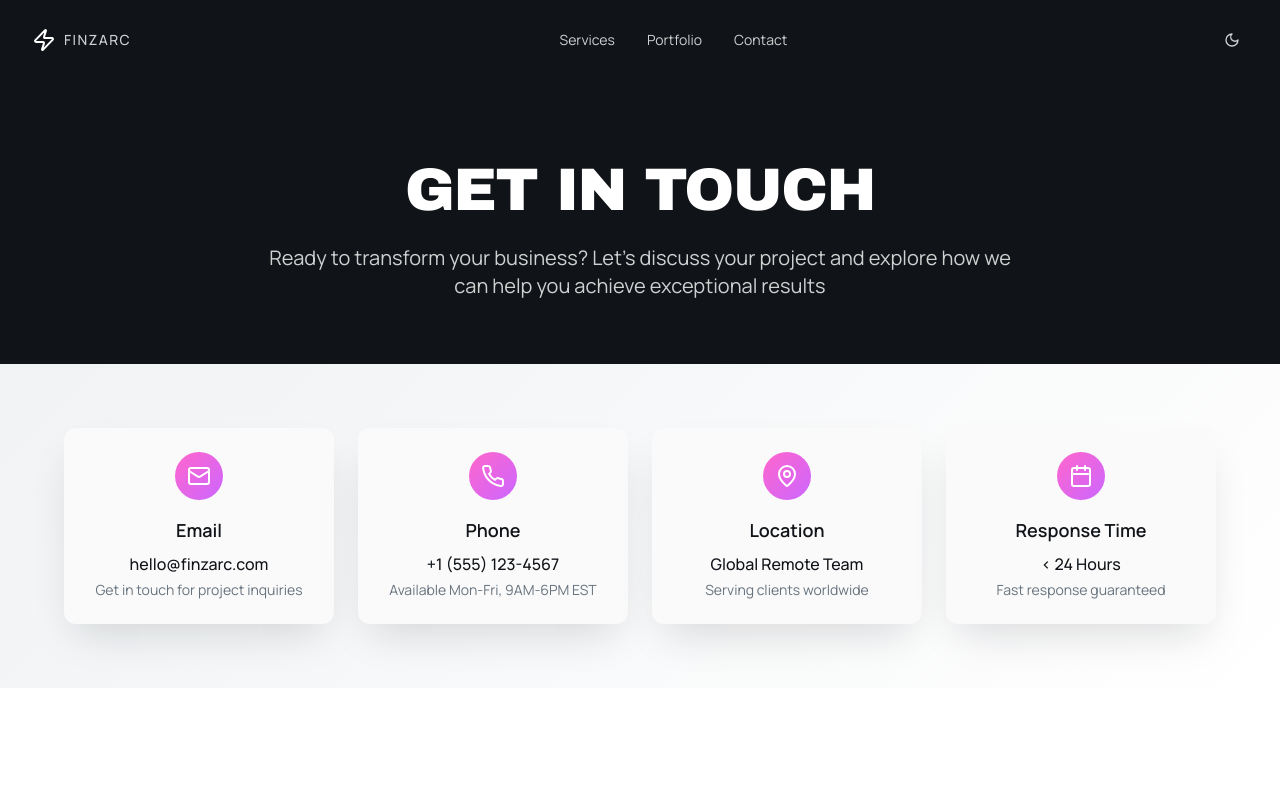
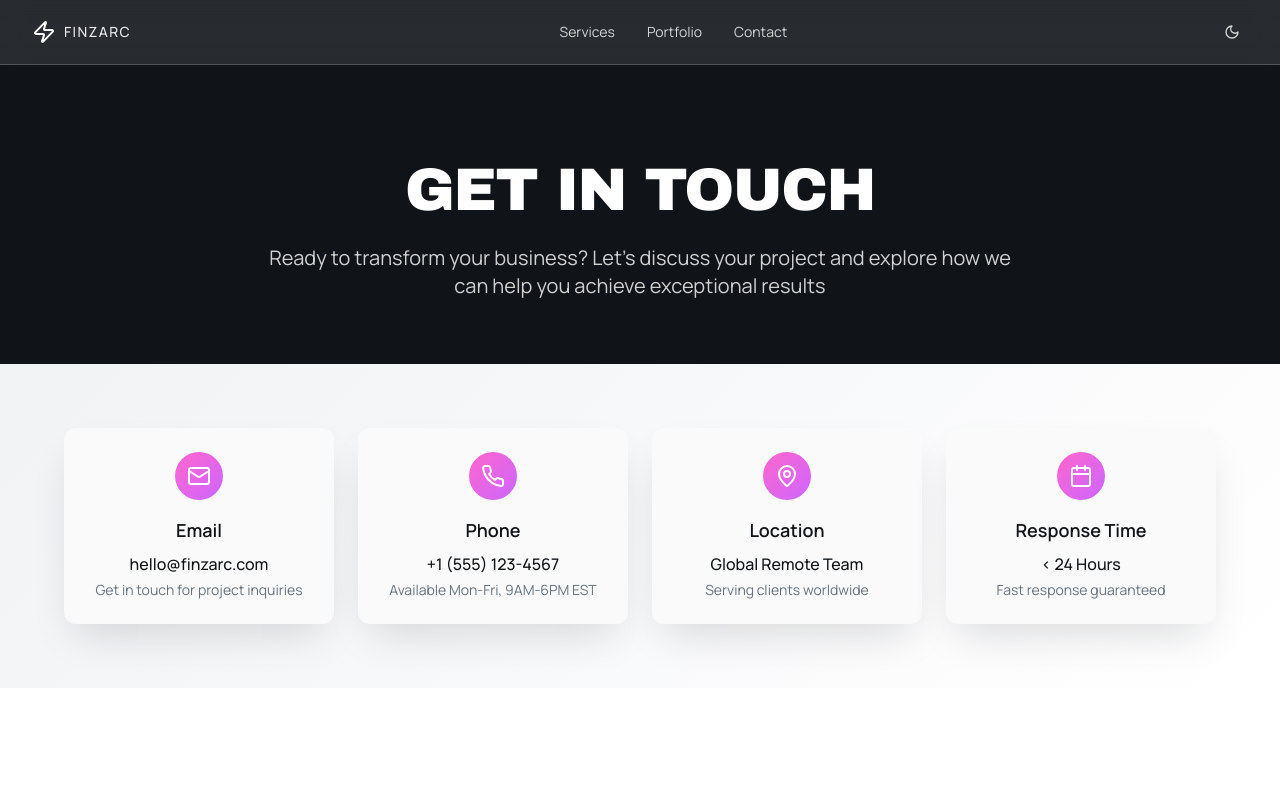
Before and after one commit to Yashverma849/Finzarc, a React (Vite) app: page /contact in a window 1280 px wide. Shown: the top 789 px of the page. Built offline with nearby package versions, Linux system fonts and the light colour scheme.

Commit message:
Add sticky navbar and improve text contrast
Implement a sticky navbar with glassmorphism effect across all pages. Adjust text colors to ensure proper contrast and readability, especially for white text on light backgrounds.

```diff
--- a/src/components/Navbar.tsx
+++ b/src/components/Navbar.tsx
@@ -10,12 +10,12 @@ export function Navbar() {
   ];
 
   return (
-    <nav className="absolute top-0 left-0 right-0 z-50 px-8 py-6">
+    <nav className="fixed top-0 left-0 right-0 z-50 backdrop-blur-md bg-white/10 border-b border-white/20 px-8 py-4 transition-all duration-300">
       <div className="flex items-center justify-between">
         {/* Logo */}
         <Link to="/" className="flex items-center space-x-2">
           <Zap className="h-6 w-6 text-white" />
-          <span className="font-manrope text-sm text-white/80 uppercase tracking-widest font-medium">
+          <span className="font-manrope text-sm text-white/90 uppercase tracking-widest font-medium">
             FINZARC
           </span>
         </Link>
--- /dev/null
+++ b/src/components/NavbarContextual.tsx
@@ -0,0 +1,57 @@
+import { Link } from "react-router-dom";
+import { Zap } from "lucide-react";
+import { ThemeToggle } from "./ThemeToggle";
+
+interface NavbarContextualProps {
+  variant?: "light" | "dark";
+}
+
+export function NavbarContextual({ variant = "dark" }: NavbarContextualProps) {
+  const navLinks = [
+    { name: "Services", href: "/services" },
+    { name: "Portfolio", href: "/portfolio" },
+    { name: "Contact", href: "/contact" }
+  ];
+
+  const isLight = variant === "light";
+
+  return (
+    <nav className={`fixed top-0 left-0 right-0 z-50 backdrop-blur-md px-8 py-4 transition-all duration-300 ${
+      isLight
+        ? "bg-background/80 border-b border-border/50"
+        : "bg-white/10 border-b border-white/20"
+    }`}>
+      <div className="flex items-center justify-between">
+        {/* Logo */}
+        <Link to="/" className="flex items-center space-x-2">
+          <Zap className={`h-6 w-6 ${isLight ? "text-foreground" : "text-white"}`} />
+          <span className={`font-manrope text-sm uppercase tracking-widest font-medium ${
+            isLight ? "text-foreground/90" : "text-white/90"
+          }`}>
+            FINZARC
+          </span>
+        </Link>
+
+        {/* Navigation Links */}
+        <div className="hidden md:flex items-center space-x-8">
+          {navLinks.map((link) => (
+            <Link
+              key={link.name}
+              to={link.href}
+              className={`font-manrope transition-colors duration-300 text-sm ${
+                isLight
+                  ? "text-foreground/80 hover:text-foreground"
+                  : "text-white/80 hover:text-white"
+              }`}
+            >
+              {link.name}
+            </Link>
+          ))}
+        </div>
+
+        {/* Theme Toggle */}
+        <ThemeToggle />
+      </div>
+    </nav>
+  );
+}
--- a/src/pages/Contact.tsx
+++ b/src/pages/Contact.tsx
@@ -2,7 +2,7 @@ import { ArrowRight, Mail, Phone, MapPin, Calendar } from "lucide-react";
 import { Button } from "@/components/ui/button";
 import { Input } from "@/components/ui/input";
 import { Textarea } from "@/components/ui/textarea";
-import { Navbar } from "@/components/Navbar";
+import { NavbarContextual } from "@/components/NavbarContextual";
 
 const Contact = () => {
   const contactInfo = [
@@ -36,7 +36,7 @@ const Contact = () => {
     <div className="min-h-screen bg-background">
       {/* Hero Section */}
       <section className="relative bg-primary text-white pt-24 pb-16">
-        <Navbar />
+        <NavbarContextual variant="dark" />
 
         <div className="max-w-6xl mx-auto px-8 pt-16">
           <div className="text-center">
--- a/src/pages/Index.tsx
+++ b/src/pages/Index.tsx
@@ -75,7 +75,7 @@ const Index = () => {
         <Navbar />
 
         {/* Hero Content - Left Side */}
-        <div className="relative z-10 max-w-2xl pt-32 px-8">
+        <div className="relative z-10 max-w-2xl pt-40 px-8">
           <div className="space-y-6">
             <h1 className="font-futura text-6xl text-white tracking-tight leading-[1.1] uppercase">
               FINZARC
--- a/src/pages/Portfolio.tsx
+++ b/src/pages/Portfolio.tsx
@@ -1,6 +1,6 @@
 import { ExternalLink, TrendingUp, Users, Zap } from "lucide-react";
 import { Button } from "@/components/ui/button";
-import { Navbar } from "@/components/Navbar";
+import { NavbarContextual } from "@/components/NavbarContextual";
 
 const Portfolio = () => {
   const projects = [
@@ -88,7 +88,7 @@ const Portfolio = () => {
     <div className="min-h-screen bg-background">
       {/* Hero Section */}
       <section className="relative bg-primary text-white pt-24 pb-16">
-        <Navbar />
+        <NavbarContextual variant="dark" />
 
         <div className="max-w-6xl mx-auto px-8 pt-16">
           <div className="text-center">
--- a/src/pages/Services.tsx
+++ b/src/pages/Services.tsx
@@ -1,6 +1,6 @@
 import { ArrowRight, CheckCircle, Zap, Brain, BarChart3 } from "lucide-react";
 import { Button } from "@/components/ui/button";
-import { Navbar } from "@/components/Navbar";
+import { NavbarContextual } from "@/components/NavbarContextual";
 import { ServiceCard } from "@/components/ServiceCard";
 import aiAutomationImg from "@/assets/ai-automation.jpg";
 import webDevelopmentImg from "@/assets/web-development.jpg";
@@ -77,7 +77,7 @@ const Services = () => {
     <div className="min-h-screen bg-background">
       {/* Hero Section */}
       <section className="relative bg-primary text-white pt-24 pb-16">
-        <Navbar />
+        <NavbarContextual variant="dark" />
 
         <div className="max-w-6xl mx-auto px-8 pt-16">
           <div className="text-center">
```
